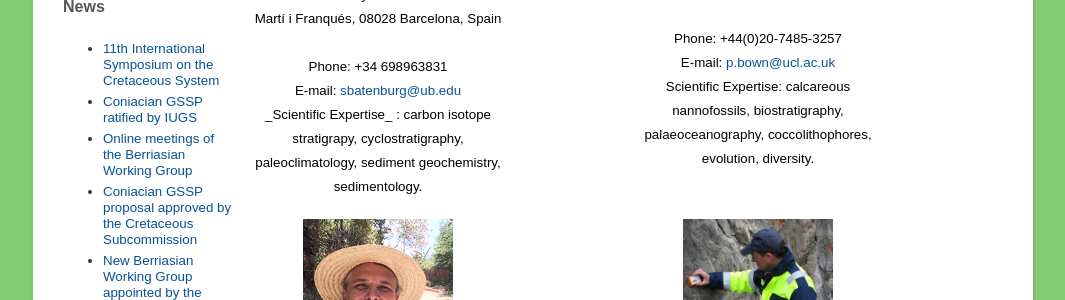
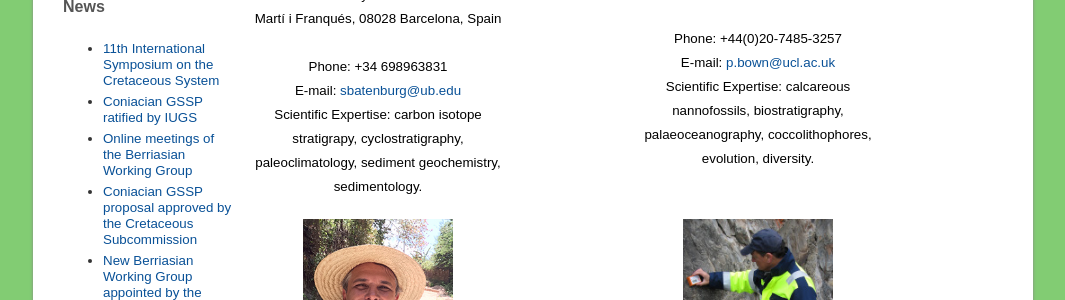
Before and after one commit to i-c-stratigraphy/subcommission-cretaceous, a Jekyll site: the page built from pages/members.md, in a window 1280 px wide and 900 px high, scrolled down 566 px. Shown: the part 153-453 px from the top of the window, without its empty margins (107-1172 px from the left). Built offline with Jekyll 4.4.1, drawn with Linux system fonts in a browser that asks for light colours.

```diff
--- a/pages/members.md
+++ b/pages/members.md
@@ -15,7 +15,7 @@ permalink: /members
         Phone: +34 698963831<br />
         E-mail: <a href="mailto:sbatenburg@ub.edu">sbatenburg@ub.edu</a>
         <br />
-         _Scientific Expertise_ : carbon isotope stratigrapy, cyclostratigraphy, paleoclimatology, sediment geochemistry, sedimentology.
+       Scientific Expertise: carbon isotope stratigrapy, cyclostratigraphy, paleoclimatology, sediment geochemistry, sedimentology.
     </div>
     <div class="person" style="grid-row:1; grid-column:2;">
         <img src="images/person-bown.jpg" style="width:150px;" alt="Bown" /><br />
```
